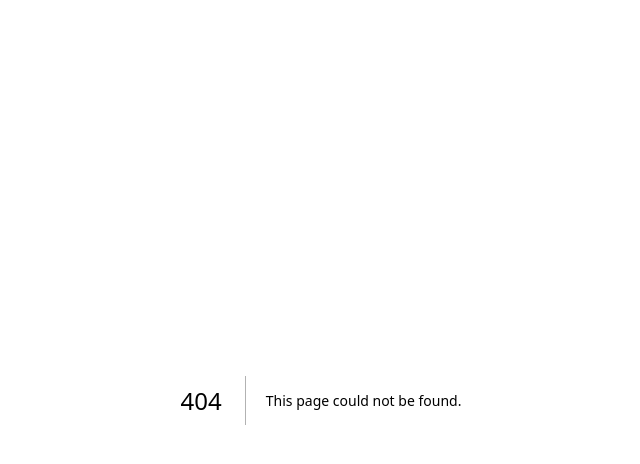
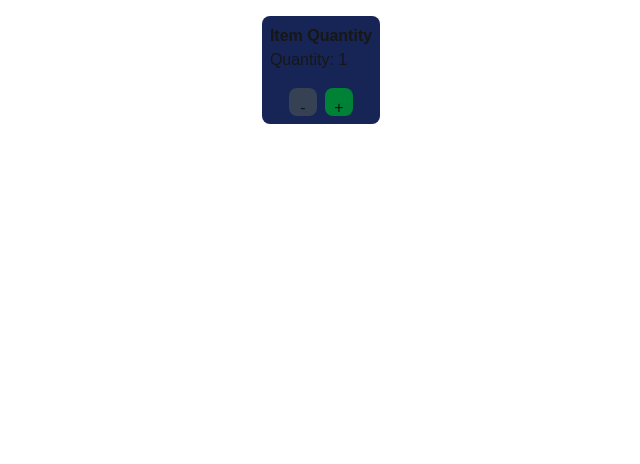
Before and after one commit to AstrumIgnis/cprg306-assignments, a Next.js app: page /week-4 in a window 1280 px wide. Before the commit this address had no page. Shown: the top 464 px of the page, without its empty margins (319-959 px from the left). Built offline with nearby package versions, Linux system fonts and the light colour scheme.

Commit message:
Added week 4 assignment

```diff
--- a/app/page.js
+++ b/app/page.js
@@ -6,7 +6,8 @@ export default function Home() {
       <h1 className="text-lg font-bold m-4">CPRG 306: Web Development 2 - Assignments</h1>
 
       <Link className="m-4" href="/week-2">Week 2 Assignment</Link><br />
-      <Link className="m-4" href="/week-3">Week 3 Assignment</Link>
+      <Link className="m-4" href="/week-3">Week 3 Assignment</Link><br />
+      <Link className="m-4" href="/week-4">Week 4 Assignment</Link>
     </main>
   );
 }
--- /dev/null
+++ b/app/week-4/new-item.js
@@ -0,0 +1,36 @@
+"use client"
+
+import { useState } from "react";
+
+export default function NewItem() {
+    const [quantity, setQuantity] = useState(1);
+    const [incrementIsEnabled, setIncrementIsEnabled] = useState(false);
+    const [decrementIsEnabled, setDecrementIsEnabled] = useState(true);
+
+    // Functions to handle increment and decrement also enable/disable buttons if limits of 1 or 20 are reached
+    const increment = () => {
+        const newQuantity = quantity + 1;
+        setQuantity(newQuantity);
+        setIncrementIsEnabled(newQuantity >= 20);
+        setDecrementIsEnabled(newQuantity <= 1);
+    }
+
+    const decrement = () => {
+        const newQuantity = quantity - 1;
+        setQuantity(newQuantity);
+        setIncrementIsEnabled(newQuantity >= 20);
+        setDecrementIsEnabled(newQuantity <= 1);
+    }
+
+
+    return (
+        <div className="p-2 m-4 bg-blue-950 max-w-3xs rounded-lg">
+            <h2 className="text-x1 font-bold">Item Quantity</h2>
+            <p className="mb-4">Quantity: {quantity}</p>
+            <div className="flex justify-center w-full">
+                <button disabled={decrementIsEnabled} className="bg-red-700 disabled:bg-gray-700 p-2 rounded-lg mr-2 w-7 h-7 line-height" onClick={decrement}>-</button>
+                <button disabled={incrementIsEnabled} className="bg-green-700 disabled:bg-gray-700 p-2 rounded-lg w-7 h-7 text-align" onClick={increment}>+</button>
+            </div>
+        </div>
+    );
+}
--- /dev/null
+++ b/app/week-4/page.js
@@ -0,0 +1,13 @@
+import NewItem from "./new-item";
+
+export default function Page() {
+    return (
+        <main className="flex justify-center w-full">
+            <NewItem />
+        </main>
+    );
+}
+
+export const metadata = {
+    title: "Counter",
+};
```
Also changed, not shown: 1 other file (tests, documents, lock files or other folders).
